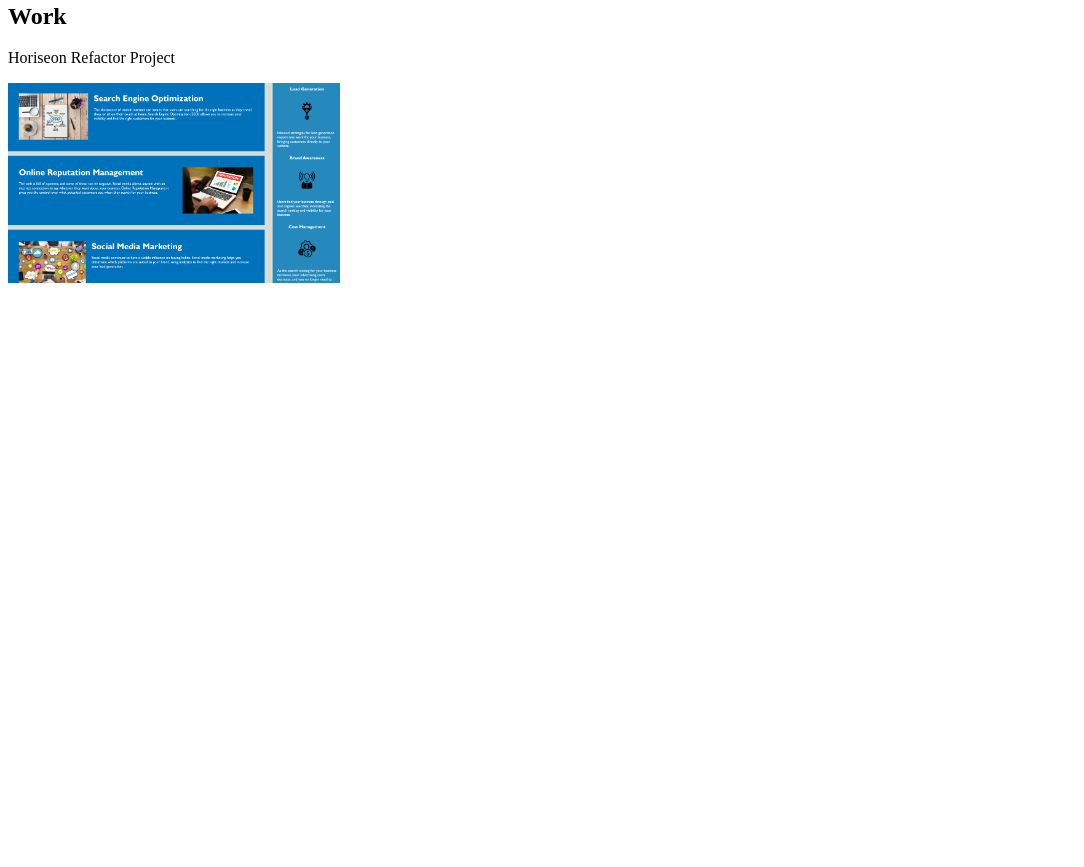
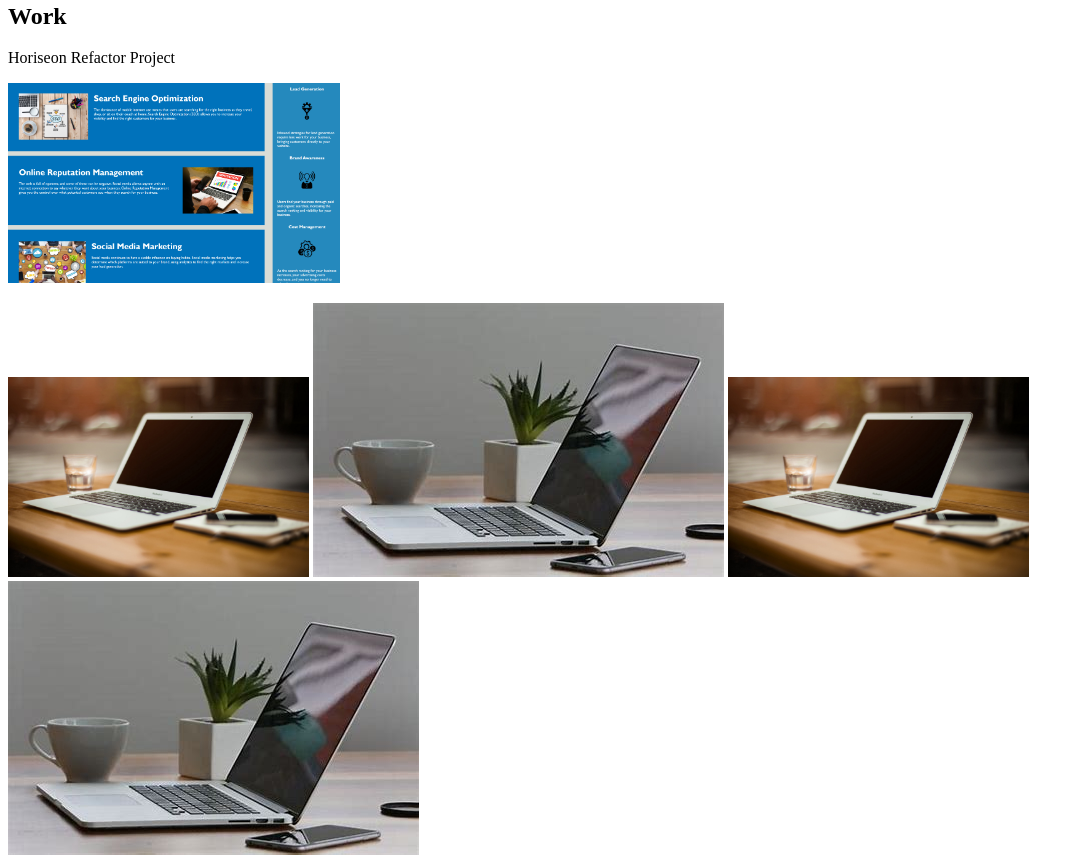
Before and after one commit to JuniperWrenMcGill/McGill-Portfolio, a plain HTML site: page index.html in a window 1280 px wide. Shown: the part 798-1665 px from the top of the page, without its empty margins (0-1084 px from the left). Before the commit the page ends 1101 px from the top, so only its background shows below. Drawn offline with Linux system fonts and the light colour scheme.

Commit message:
added placeholders for future projects

```diff
--- a/index.html
+++ b/index.html
@@ -55,6 +55,13 @@
         </p>
     </article>
 
+    <article class="future-projects">
+
+        <img src="assets\mcgill-portfolio.jpg" atl="open laptop on a table" style="max-height: 200px;">
+        <img src="assets\mcgill-portfolio-2.jpg" alt="latop open on a table">
+        <img src="assets\mcgill-portfolio.jpg" atl="open laptop on a table" style="max-height: 200px;">
+        <img src="assets\mcgill-portfolio-2.jpg" alt="latop open on a table">
+    </article>
 </main>
 
 <!--  -->
```
